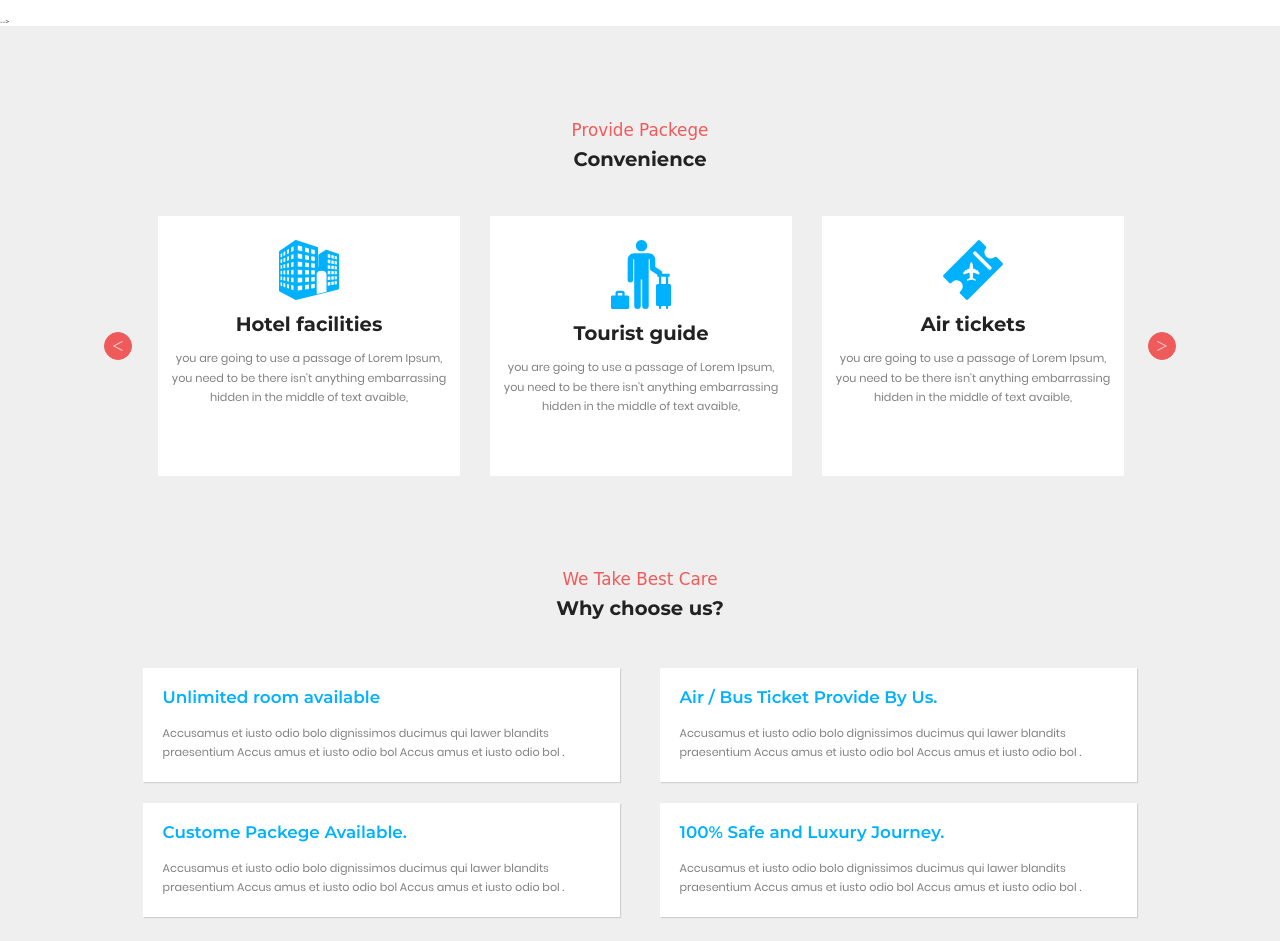
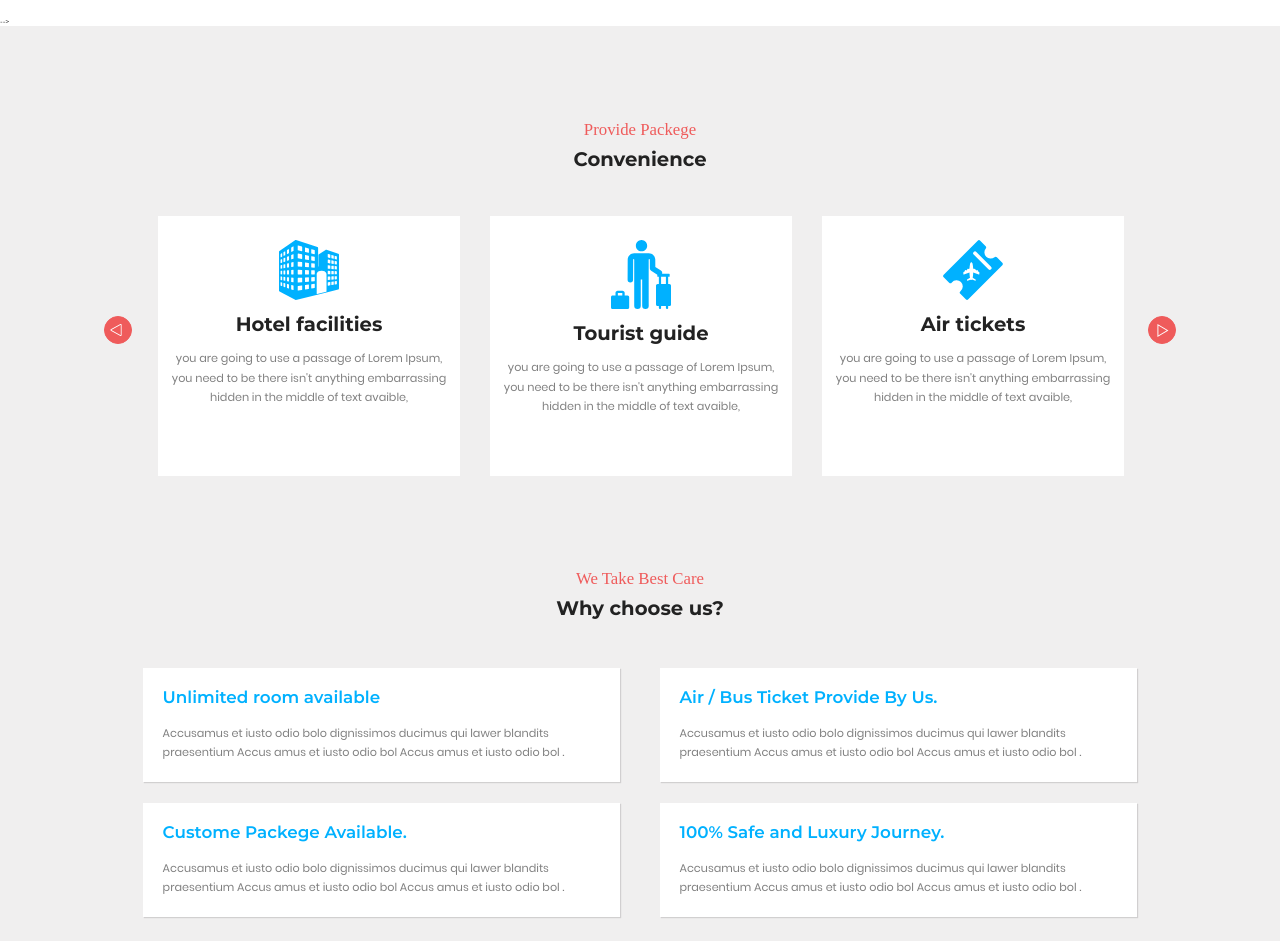
Before and after one commit to Roma-Kamenivskyi/tourist, a plain HTML site: page index.html in a window 1280 px wide. Shown: the part 940-1881 px from the top of the page. Drawn offline with Linux system fonts and the light colour scheme; a web font is replaced by a local one.

Commit message:
bugs fix

```diff
--- a/media/styles/style.css
+++ b/media/styles/style.css
@@ -29,7 +29,7 @@ a {
 .section-title {
   /* Text style for "Our Agency" */
   color: #ef5b5b;
-  font-family: "Segoe Script", cursive;
+  font-family: "Segoe Script";
   font-size: 2.4rem;
   font-weight: 400;
   line-height: 2.6rem;
@@ -74,7 +74,7 @@ a {
   border-radius: 6px;
 }
 
-.section-btn:hover {
+.section-btn:hover, .book-now-btn:hover {
   background-color: #de7777;
 }
 
@@ -261,15 +261,14 @@ a {
   top: 0;
   bottom: 0;
   right: 0;
-  overflow: auto;
 }
 
 .mobile-navigation {
   position: relative;
   background-color: #ef5b5b;
   color: #000;
-  min-width: 100%;
-  min-height: 100%;
+  width: 100%;
+  height: 100%;
   padding-top: 2rem;
 }
 
@@ -442,28 +441,52 @@ a {
 }
 
 .convenience-list .slick-arrow {
-  width: 28px;
-  height: 28px;
-  border: 1px solid #ef5b5b;
-  background-color: #ef5b5b;
-  border-radius: 50%;
-  font-size: 0;
-}
-
-.convenience-list .slick-prev:before {
-  content: '<';
-}
-
-.convenience-list .slick-next:before {
-  content: '>';
+  z-index: 10;
 }
 
 .convenience-list .slick-prev {
   left: -39px;
+  top: 44%;
+  width: 4rem;
+  height: 4rem;
+  background: url(../images/triangle-prev.svg);
+  background-repeat: no-repeat;
+  background-position: 38% 50%;
+  background-size: 45%;
+  background-color: transparent;
+  border: 1.5px solid #ef5b5b;
+  border-radius: 50%;
+  -webkit-transform: translateY(-50%);
+  transform: translateY(-50%);
+}
+
+.convenience-list .slick-prev::before {
+  content: "";
 }
 
 .convenience-list .slick-next {
   right: -39px;
+  top: 44%;
+  width: 4rem;
+  height: 4rem;
+  background: url(../images/triangle-next.svg);
+  background-repeat: no-repeat;
+  background-size: 45%;
+  background-position: 55% 50%;
+  background-color: transparent;
+  border: 1.5px solid #ef5b5b;
+  border-radius: 50%;
+  -webkit-transform: translateY(-50%);
+  transform: translateY(-50%);
+}
+
+.convenience-list .slick-next:before {
+  content: "";
+}
+
+.convenience-list .slick-prev,
+.convenience-list .slick-next {
+  background-color: #ef5b5b;
 }
 
 .convenience-item {
@@ -516,14 +539,14 @@ a {
 .top-tour-packege {
   position: relative;
   padding: 14.5rem 0;
-  background: top center / cover no-repeat url("../images/top-tour-packege-bg.jpg");
+  background: url("../images/top-tour-packege-bg.jpg") center top no-repeat/cover;
   text-align: center;
   z-index: 1;
   overflow: hidden;
 }
 
 .top-tour-packege::after {
-  content: '';
+  content: "";
   position: absolute;
   top: 0;
   left: 0;
@@ -567,7 +590,7 @@ a {
 }
 
 .tour-package-cards .slick-prev::before {
-  content: '';
+  content: "";
 }
 
 .tour-package-cards .slick-next {
@@ -591,7 +614,7 @@ a {
 }
 
 .tour-package-cards .slick-next::before {
-  content: '';
+  content: "";
 }
 
 .tour-package-cards li {
@@ -665,7 +688,7 @@ a {
 }
 
 .days::before {
-  content: '*';
+  content: "*";
   color: #ef5b5b;
   font-size: 1.8rem;
 }
@@ -744,7 +767,7 @@ a {
 .book-check-in a::after,
 .book-check-out a::after,
 .book-people a::after {
-  content: '';
+  content: "";
   display: inline-block;
   width: 0;
   height: 0;
@@ -780,7 +803,7 @@ a {
 }
 
 .best-tourist-places::before {
-  content: '';
+  content: "";
   position: absolute;
   left: 0;
   top: 0;
@@ -867,7 +890,7 @@ a {
 }
 
 .country::before {
-  content: '°';
+  content: "°";
   position: relative;
   top: 10px;
   color: #00b1ff;
@@ -1007,7 +1030,7 @@ a {
 
 .our-apps-inner {
   padding: 19.6rem 0 17.8rem 0;
-  background: left /contain no-repeat url(../images/mobile-app-img.png);
+  background: url(../images/mobile-app-img.png) left no-repeat/contain;
 }
 
 .app-description {
@@ -1048,13 +1071,13 @@ a {
 .partners-section {
   position: relative;
   padding-top: 19.8rem;
-  background: center / cover no-repeat url(../images/top-tour-packege-bg.jpg);
+  background: url(../images/top-tour-packege-bg.jpg) center no-repeat/cover;
   z-index: 1;
   text-align: center;
 }
 
 .partners-section::before {
-  content: '';
+  content: "";
   position: absolute;
   top: 0;
   left: 0;
@@ -1106,7 +1129,8 @@ a {
   width: 45.4%;
 }
 
-.subscribe-email, .email-submit {
+.subscribe-email,
+.email-submit {
   border: none;
 }
 
@@ -1163,7 +1187,8 @@ a {
   width: 47%;
 }
 
-.form-column input, .form-column .form-textarea {
+.form-column input,
+.form-column .form-textarea {
   color: #808080;
   font-family: "Poppins";
   font-size: 1.8rem;
@@ -1178,7 +1203,8 @@ a {
   text-transform: capitalize;
 }
 
-.form-column input:focus, .form-column .form-textarea:focus {
+.form-column input:focus,
+.form-column .form-textarea:focus {
   outline: 1px solid #ef5b5b;
 }
 
@@ -1243,7 +1269,8 @@ a {
   line-height: 1.6rem;
 }
 
-.phone i, .address i {
+.phone i,
+.address i {
   margin-right: 1.5rem;
 }
 
@@ -1251,6 +1278,11 @@ a {
   display: block;
   margin-bottom: 2rem;
   color: #222222;
+  border-bottom: 1px solid transparent;
+}
+
+.phone:focus {
+  border-bottom: 1px solid #ef5b5b;
 }
 
 .address {
@@ -1270,7 +1302,8 @@ a {
   margin-bottom: 3.7rem;
 }
 
-.footer-social-links li a, .footer-links li a {
+.footer-social-links li a,
+.footer-links li a {
   color: #222222;
   font-family: "Poppins";
   font-size: 1.6rem;
@@ -1279,7 +1312,8 @@ a {
   text-transform: uppercase;
 }
 
-.footer-social-links li, .footer-links li {
+.footer-social-links li,
+.footer-links li {
   margin-bottom: 2rem;
 }
 
@@ -1421,7 +1455,7 @@ a {
 
 @media only screen and (max-width: 768px) {
   .container {
-    width: 90%;
+    width: 100%;
   }
   .main-header {
     padding: 3rem 0;
@@ -1474,7 +1508,8 @@ a {
   .why-choose-us {
     margin-top: 6.5rem;
   }
-  .tour-package-cards .slick-prev, .tour-package-cards .slick-next {
+  .tour-package-cards .slick-prev,
+  .tour-package-cards .slick-next {
     background-color: #ef5b5b;
   }
   .top-tour-packege {
@@ -1531,7 +1566,8 @@ a {
   .subscribe-block {
     padding: 7rem 0;
   }
-  .subscribe-inner-content, .email-form {
+  .subscribe-inner-content,
+  .email-form {
     width: 100%;
   }
   .subscribe-inner-content {
@@ -1633,6 +1669,9 @@ a {
   .convenience-section .container {
     width: 84%;
   }
+  .why-choose-us .container {
+    width: 100%;
+  }
 }
 
 @media only screen and (max-width: 500px) {
```
